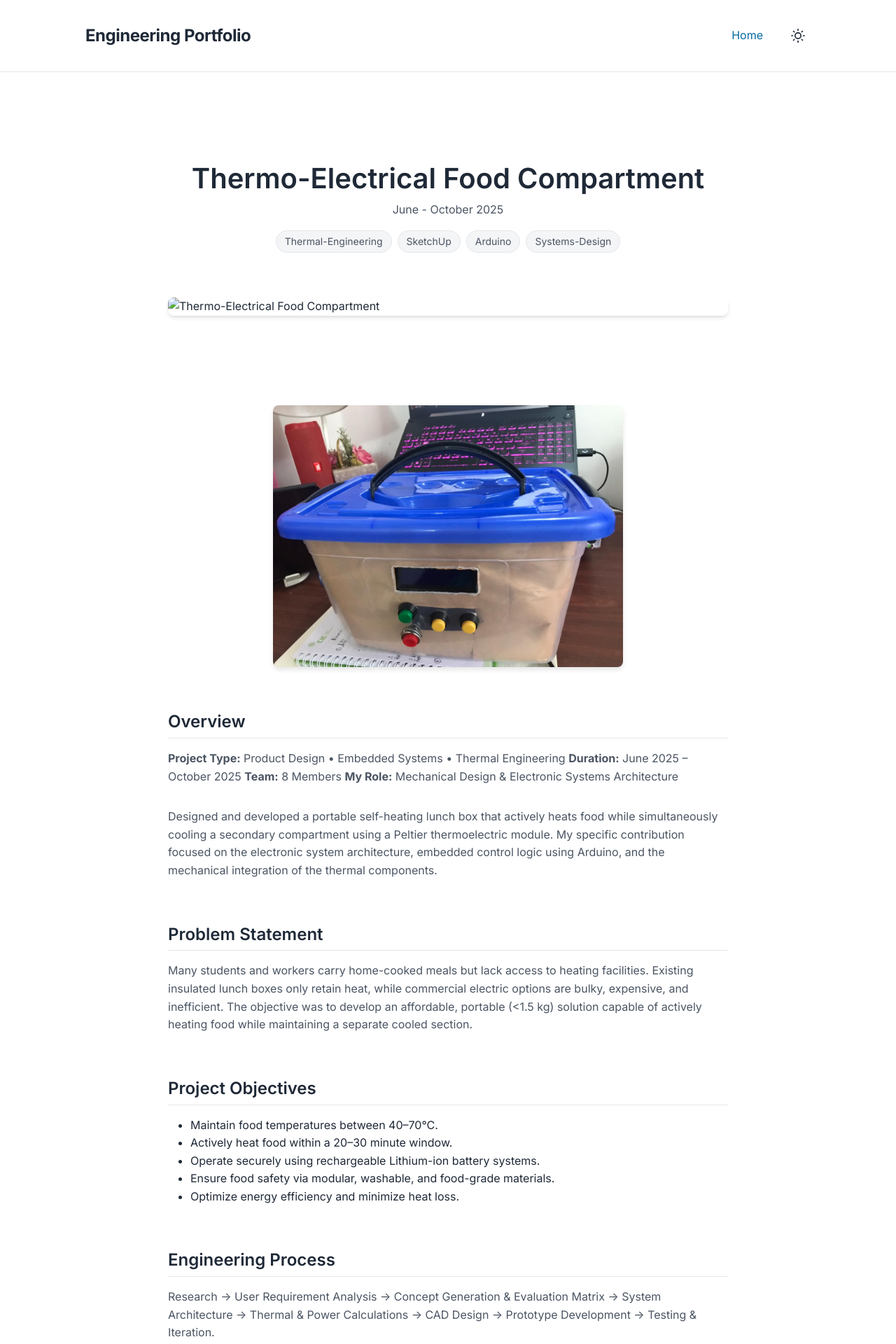
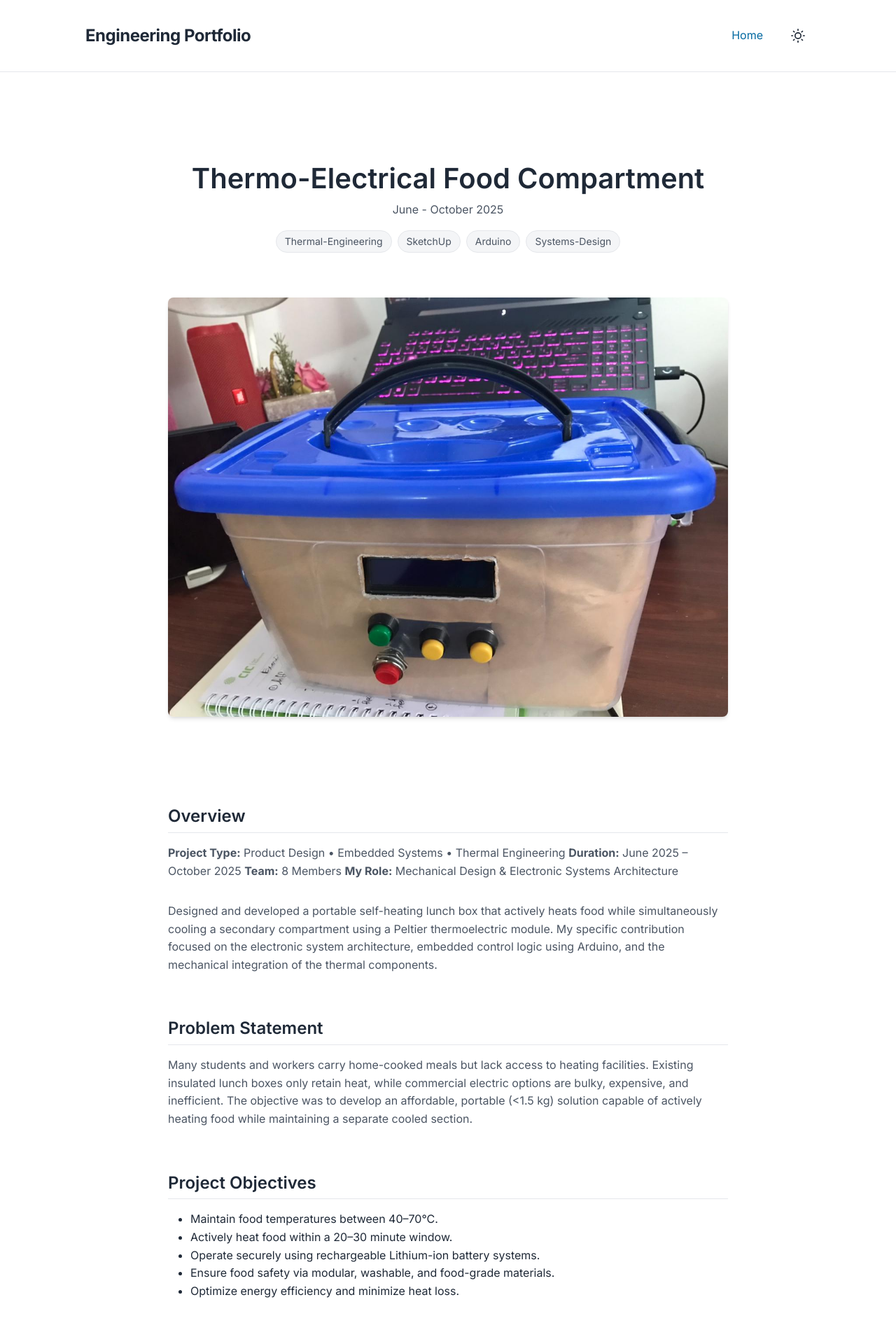
Before and after one commit to mackaygunn/mackaygunn.github.io, a Jekyll site: the page built from _projects/thermo-electrical-lunchbox/2025-12-01-thermo-electrical-lunchbox.md, in a window 1280 px wide. Shown: the top 1920 px of the page at 70% size. Built offline with Jekyll 4.4.1, drawn with Linux system fonts in a browser that asks for light colours.

Commit message:
Fix broken thumbnail path, remove duplicate cover image, and shrink gallery images

```diff
--- a/_projects/thermo-electrical-lunchbox/2025-12-01-thermo-electrical-lunchbox.md
+++ b/_projects/thermo-electrical-lunchbox/2025-12-01-thermo-electrical-lunchbox.md
@@ -5,11 +5,9 @@ date: 2025-12-01
 categories: [design-simulation, physical-projects]
 tags: [Thermal-Engineering, SketchUp, Arduino, Systems-Design]
 duration: "June - October 2025"
-image: "/ramiruliyanage.github.io/assets/images/projects/lunchbox/cover.jpg"
-thumbnail: "/ramiruliyanage.github.io/assets/images/projects/lunchbox/cover.jpg"
+image: "/assets/images/projects/lunchbox/cover.jpg"
+thumbnail: "/assets/images/projects/lunchbox/cover.jpg"
 ---
-
-<img src="/ramiruliyanage.github.io/assets/images/projects/lunchbox/cover.jpg" alt="Project Cover" style="width: 100%; max-width: 500px; display: block; margin: 0 auto 2rem auto; border-radius: 8px; box-shadow: 0 4px 6px rgba(0,0,0,0.1);">
 
 ## Overview
 **Project Type:** Product Design • Embedded Systems • Thermal Engineering
@@ -72,7 +70,7 @@ The final prototype underwent rigorous functional verification.
 
 ### System Integration & Prototyping
 
-<div style="max-width: 650px; margin: 0 auto; text-align: center;">
+<div style="max-width: 450px; margin: 0 auto; text-align: center;">
   <img src="/ramiruliyanage.github.io/assets/images/projects/lunchbox/exploded-view.jpg" alt="Exploded Diagram" style="width: 100%; border-radius: 6px; border: 1px solid #ddd; margin-bottom: 5px;">
   <p style="font-size: 0.9em; color: #666; margin-bottom: 2rem;"><em>Exploded view detailing component placement and modular architecture.</em></p>
 
```
